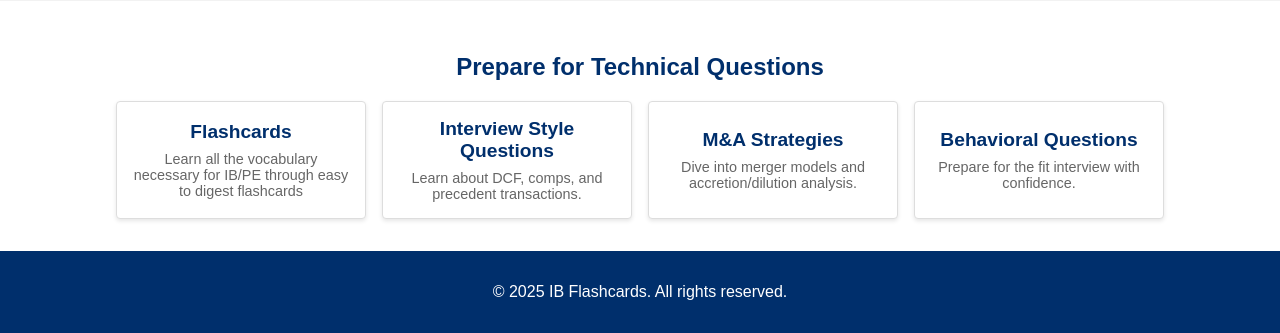
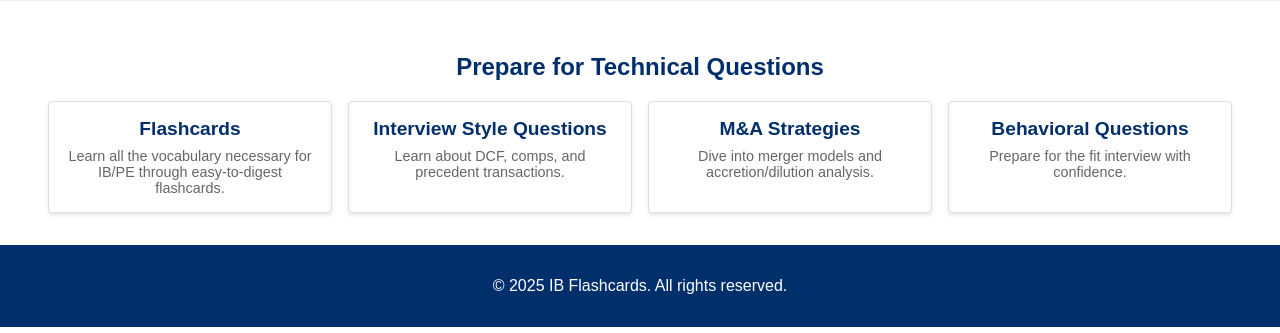
Before and after one commit to arnavs06/FlashFinance, a Flask app: page / in a window 1280 px wide. Shown: the part 1112-1445 px from the top of the page. Run offline with Flask 3, Linux system fonts and the light colour scheme.

Commit message:
this has to be it

```diff
--- a/FlashFinance/templates/landing.html
+++ b/FlashFinance/templates/landing.html
@@ -53,25 +53,29 @@
     <main class="content">
         <h2 id="flashcardsButton">Prepare for Technical Questions</h2>
         <div class="card-container">
-            <button onclick="redirect()" class="card">
+            <div class="card">
                 <h3>Flashcards</h3>
-                <p>Learn all the vocabulary necessary for IB/PE through easy to digest flashcards</p>
-            </button>
-            <button class="card">
+                <p>Learn all the vocabulary necessary for IB/PE through easy-to-digest flashcards.</p>
+            </div>
+            <div class="card">
                 <h3>Interview Style Questions</h3>
                 <p>Learn about DCF, comps, and precedent transactions.</p>
-            </button>
-            <button class="card">
+            </div>
+            <div class="card">
                 <h3>M&A Strategies</h3>
                 <p>Dive into merger models and accretion/dilution analysis.</p>
-            </button>
-            <button class="card">
+            </div>
+            <div class="card">
                 <h3>Behavioral Questions</h3>
                 <p>Prepare for the fit interview with confidence.</p>
-            </button>
+            </div>
         </div>
     </main>
 
     <footer>
         <p>&copy; 2025 IB Flashcards. All rights reserved.</p>
     </footer>
+
+    <script src="{{ url_for('static', filename='landing.js') }}"></script>
+</body>
+</html>
```
Also changed, not shown: FlashFinance/static/js/landing.js (+10 -5 lines).
